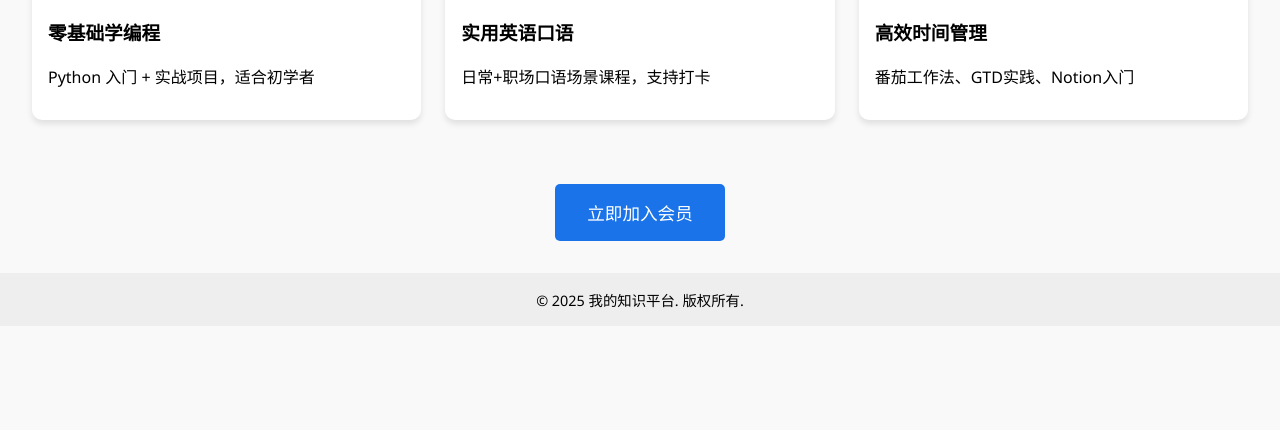
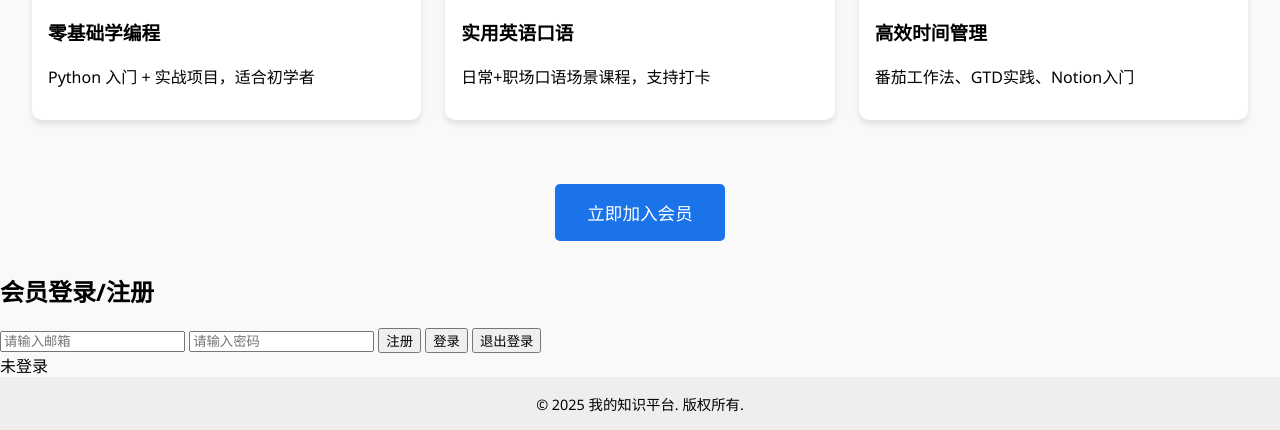
Before and after one commit to Kape258/CHANGSHAN, a plain HTML site: page index.html in a window 1280 px wide. Shown: the part 606-1036 px from the top of the page. Before the commit the page ends 932 px from the top, so only its background shows below. Drawn offline with Linux system fonts and the light colour scheme; no server answers.

Commit message:
Update index.html

```diff
--- a/index.html
+++ b/index.html
@@ -141,6 +141,15 @@
   <div class="cta">
     <button>立即加入会员</button>
   </div>
+ <div class="auth-box">
+    <h2>会员登录/注册</h2>
+    <input type="email" id="email" placeholder="请输入邮箱">
+    <input type="password" id="password" placeholder="请输入密码">
+    <button onclick="register()">注册</button>
+    <button onclick="login()">登录</button>
+    <button onclick="logout()">退出登录</button>
+  </div>
+    <div id="user-info">未登录</div>
 
   <footer>
     © 2025 我的知识平台. 版权所有.
@@ -160,6 +169,45 @@
     // 初始化 Firebase
     const app = firebase.initializeApp(firebaseConfig);
     const auth = firebase.auth();
+     function register() {
+      const email = document.getElementById('email').value;
+      const password = document.getElementById('password').value;
+      auth.createUserWithEmailAndPassword(email, password)
+        .then(userCredential => {
+          alert('注册成功');
+        })
+        .catch(error => {
+          alert('注册失败: ' + error.message);
+        });
+    }
+
+    function login() {
+      const email = document.getElementById('email').value;
+      const password = document.getElementById('password').value;
+      auth.signInWithEmailAndPassword(email, password)
+        .then(userCredential => {
+          alert('登录成功');
+        })
+        .catch(error => {
+          alert('登录失败: ' + error.message);
+        });
+    }
+
+    function logout() {
+      auth.signOut().then(() => {
+        alert('已退出登录');
+      });
+    }
+
+    // 显示当前登录用户
+    auth.onAuthStateChanged(user => {
+      const userInfo = document.getElementById('user-info');
+      if (user) {
+        userInfo.textContent = `已登录：${user.email}`;
+      } else {
+        userInfo.textContent = '未登录';
+      }
+    });
   </script>
 </body>
 </html>
```
